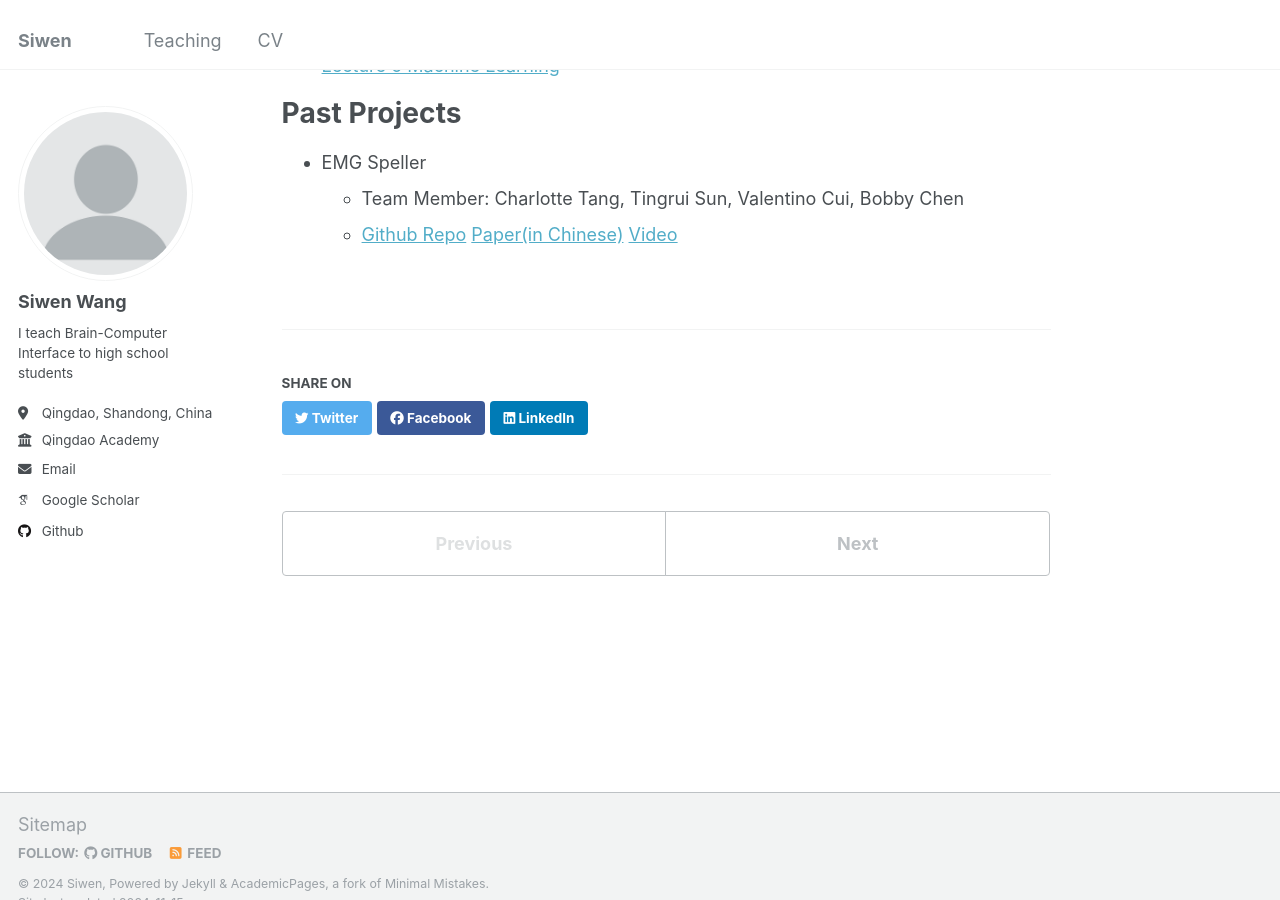
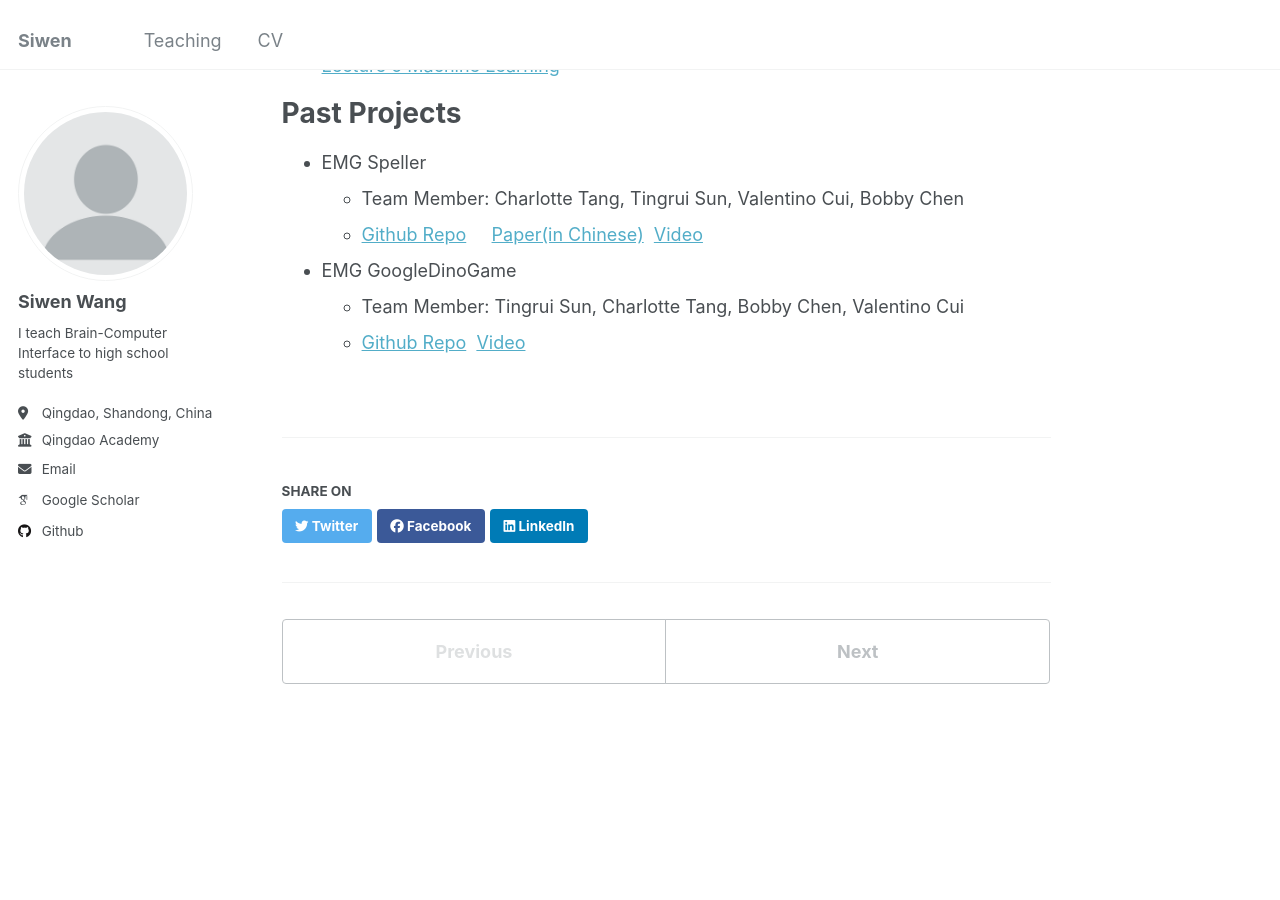
Before and after one commit to siw028/siwen.github.io, a Jekyll site: the page built from _teaching/2015-spring-teaching-1.md, in a window 1280 px wide and 900 px high, scrolled down 418 px. Built offline with Jekyll 4.4.1, drawn with Linux system fonts in a browser that asks for light colours; some web fonts are replaced.

Commit message:
Update 2015-spring-teaching-1.md

```diff
--- a/_teaching/2015-spring-teaching-1.md
+++ b/_teaching/2015-spring-teaching-1.md
@@ -22,4 +22,7 @@ Past Projects
 ======
 * EMG Speller
     * Team Member: Charlotte Tang, Tingrui Sun, Valentino Cui, Bobby Chen
-    * [Github Repo](https://github.com/QABCI/EMG-Speller-)    [Paper(in Chinese)](https://siw028.github.io/siwen.github.io/files/BCI/EMG_speller.pdf)          [Video](https://www.bilibili.com/video/BV1dW421F7yK/?spm_id_from=333.337.search-card.all.click)
+    * [Github Repo](https://github.com/QABCI/EMG-Speller-) &nbsp; &nbsp; [Paper(in Chinese)](https://siw028.github.io/siwen.github.io/files/BCI/EMG_speller.pdf)&nbsp;&nbsp;[Video](https://www.bilibili.com/video/BV1dW421F7yK/?spm_id_from=333.337.search-card.all.click)
+* EMG GoogleDinoGame
+    * Team Member: Tingrui Sun, Charlotte Tang, Bobby Chen, Valentino Cui
+    * [Github Repo](https://github.com/QABCI/EMG-GoogleDinoGame)&nbsp;&nbsp;[Video](https://www.bilibili.com/video/BV1yz421Q7Di/?spm_id_from=333.788.recommend_more_video.-1)
```
